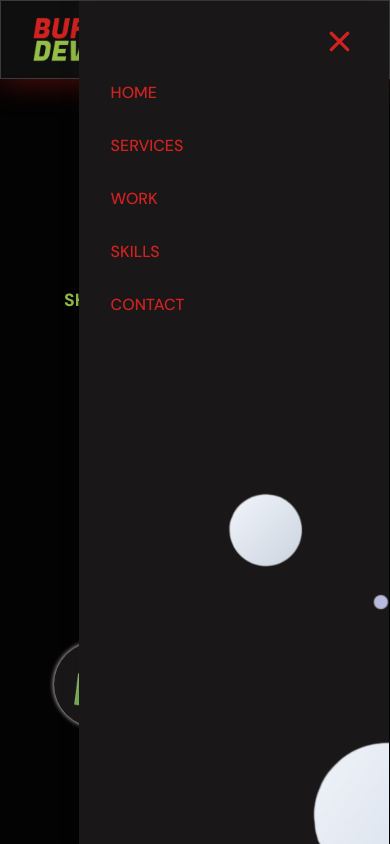
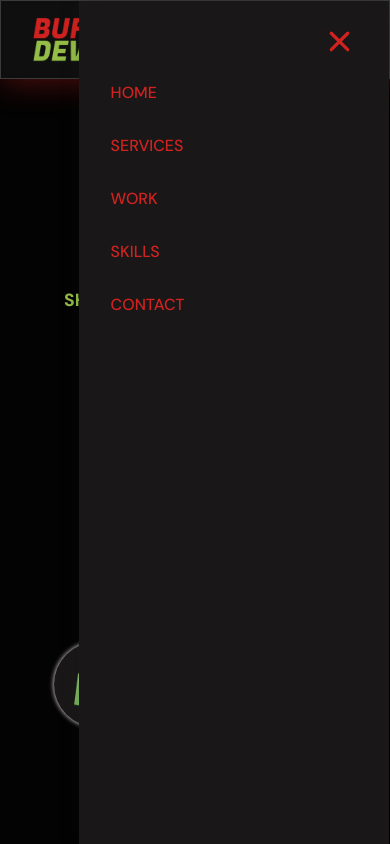
Before and after one commit to BMike84/bd_portfolio, a React (Create React App) app in the folder frontend/: page / in a window 390 px wide. Both pictures are taken after a click on the icon 339 px from the left and 39 px from the top of the page. Shown: the top 844 px of the page. Built offline with nearby package versions, Linux system fonts and the light colour scheme.

Commit message:
seeing if navar is fixed on cellphone

```diff
--- a/frontend/src/components/Navbar/Navbar.js
+++ b/frontend/src/components/Navbar/Navbar.js
@@ -29,7 +29,7 @@ const Navbar = () => {
 
         {toggle && (
           <motion.div
-            whileInView={{ x: [300, 0] }}
+            whileInView={{ x: [200, 0] }}
             transition={{ duration: 0.85, ease: "easeOut" }}
           >
             <HiX onClick={() => setToggle(false)} />
--- a/frontend/src/components/Navbar/Navbar.scss
+++ b/frontend/src/components/Navbar/Navbar.scss
@@ -115,11 +115,6 @@
     justify-content: flex-end;
     align-items: flex-end;
     flex-direction: column;
-
-    background: url("../../assets/bgWhite.png");
-    background-color: var(--black-color);
-    background-size: cover;
-    background-repeat: repeat;
     background-color: var(--black-color);
 
     /* top box shadow */
```
